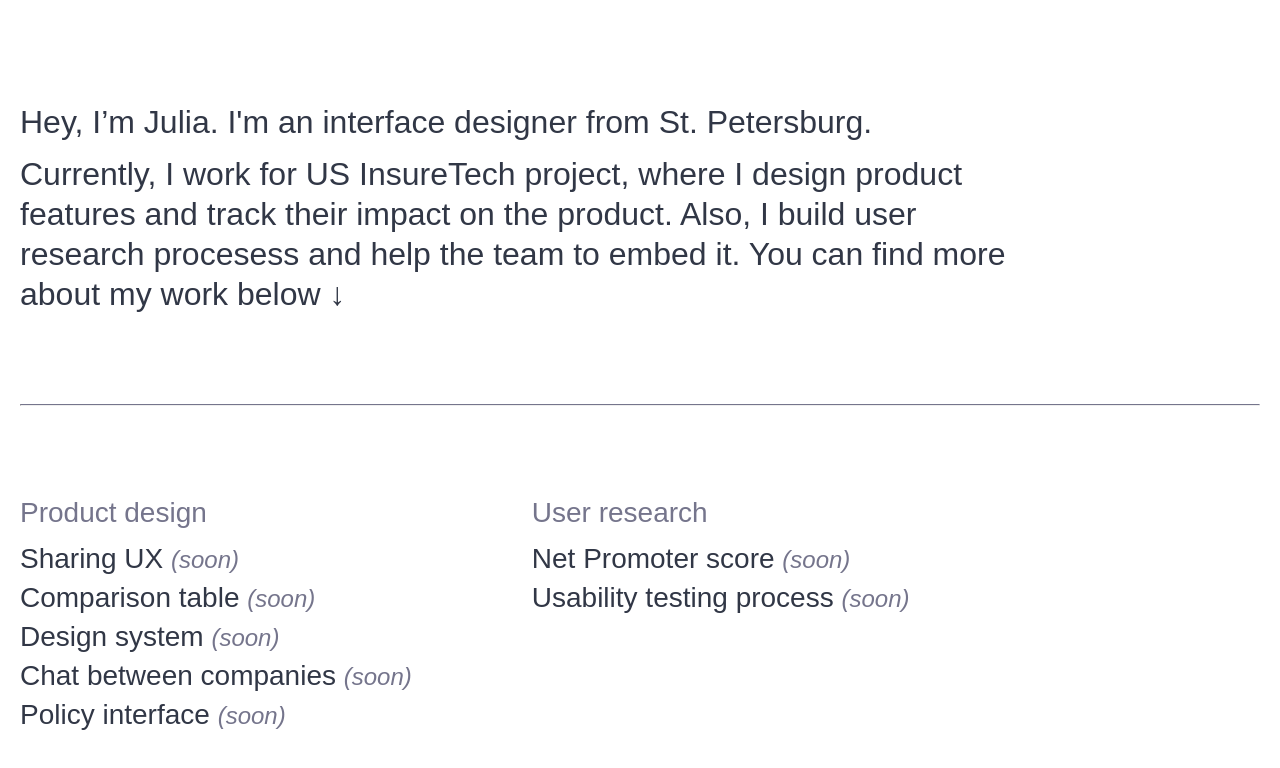
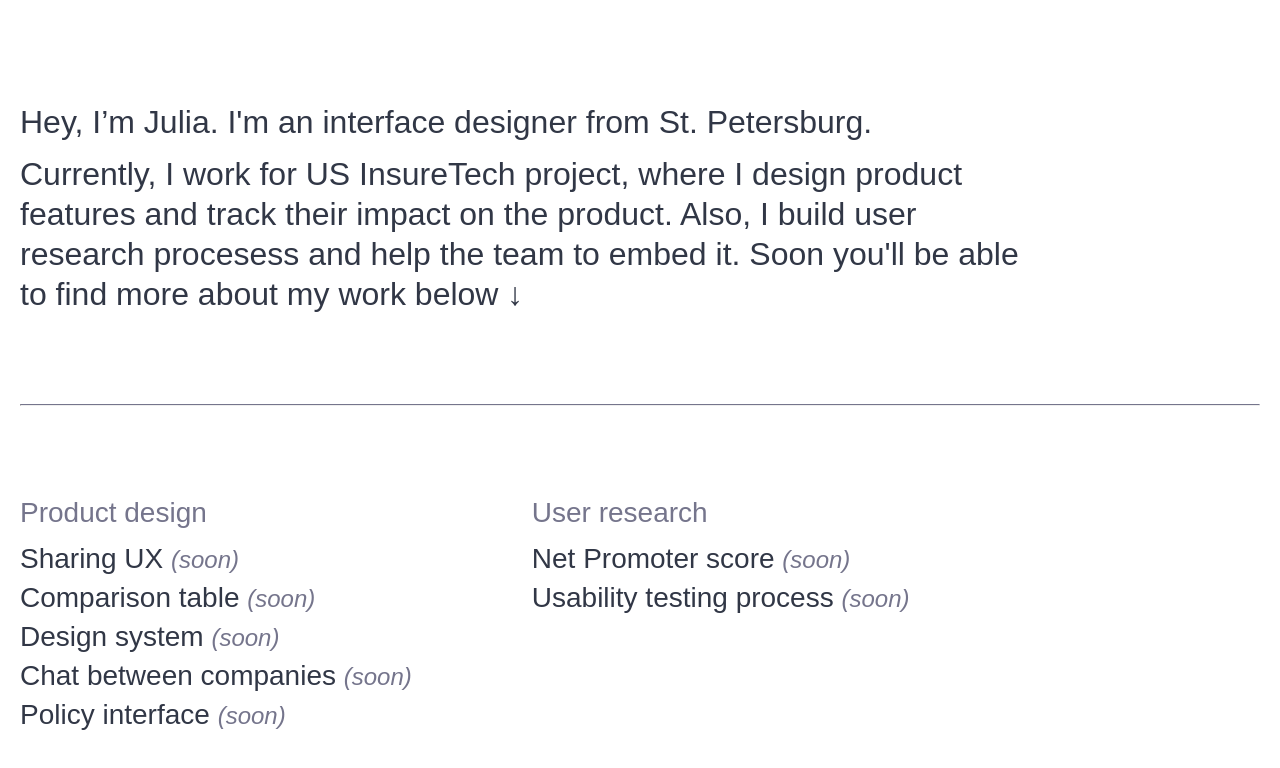
Before and after one commit to jbarankova/jbarankova.github.io, a plain HTML site: page index.html in a window 1280 px wide. Shown: the part 72-840 px from the top of the page. Drawn offline with Linux system fonts and the light colour scheme; a small style sheet from the web is missing; a web font is replaced by a local one.

Commit message:
Update index.html

```diff
--- a/index.html
+++ b/index.html
@@ -38,7 +38,7 @@
        <div class="main-page-content">
            <p class="big-text">Hey, I’m Julia. I'm an interface designer from St. Petersburg.</p>
            <p class="big-text">Currently, I work for US InsureTech project, where I design product features and track their impact on the product.
-             Also, I build user research procesess and help the team to embed it. You can find more about my work below ↓
+             Also, I build user research procesess and help the team to embed it. Soon you'll be able to find more about my work below ↓
            </p>
        </div>
         <hr class="solid">
```
